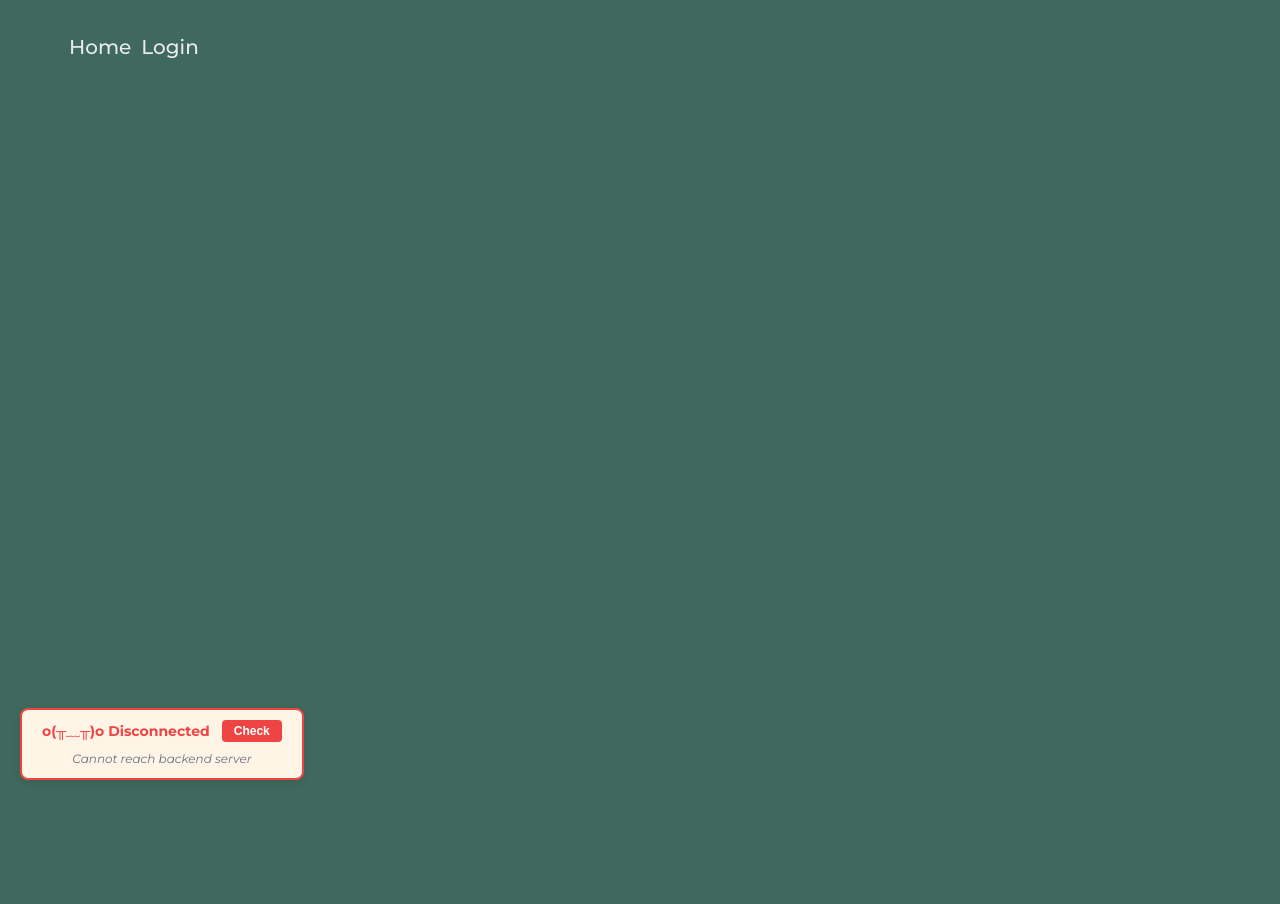
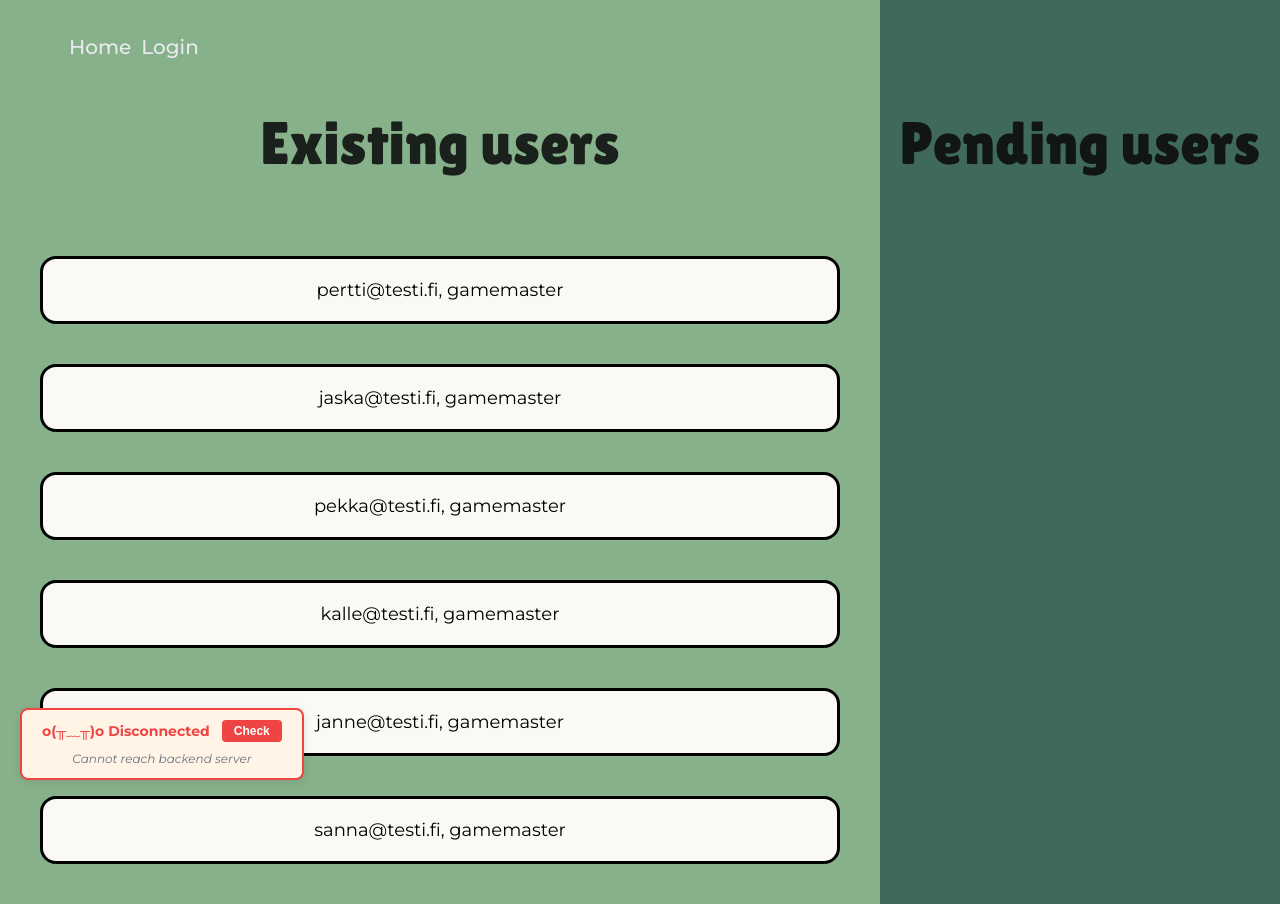
Before and after one commit to WalkAMileGame/WalkAMileGame, a React (Vite) app in the folder frontend/: page /editusers in a window 1280 px wide. Before the commit the page ends 800 px from the top, so only its background shows below. Built offline with nearby package versions, Linux system fonts and the light colour scheme; no server answers; a web font is replaced by a local one.

Commit message:
Preliminary user edit page added

```diff
--- a/frontend/src/App.jsx
+++ b/frontend/src/App.jsx
@@ -9,6 +9,7 @@ import Game from './components/Game'
 import { useNavigate, BrowserRouter as Router, Routes, Route, Link, useLocation} from "react-router-dom"
 import { AuthProvider, useAuth } from './context/AuthContext';
 import ConnectionStatus from './components/ui/ConnectionStatus';
+import EditUsers from './components/EditUsers';
 
 
 function App() {
@@ -64,6 +65,7 @@ function AppContent() {
           <Route path="/landing" element={<LandingPage />} /> {/* if admin logged in show link 'admin panel' or something */}
           <Route path="/hostgame" element={<HostGamePage />} />
           <Route path="/game/:gamecode" element={<Game />} />
+          <Route path="/editusers" element={<EditUsers />} />
         </Routes>
     </>
   )
--- /dev/null
+++ b/frontend/src/components/EditUsers.jsx
@@ -0,0 +1,34 @@
+import React from "react"
+import { Link } from "react-router-dom";
+import '../styles/EditUsers.css';
+
+const placeHolderUsers = [
+    { email: "pertti@testi.fi", role: "gamemaster" },
+    { email: "jaska@testi.fi", role: "gamemaster" },
+    { email: "pekka@testi.fi", role: "gamemaster" },
+    { email: "kalle@testi.fi", role: "gamemaster" },
+    { email: "janne@testi.fi", role: "gamemaster" },
+    { email: "sanna@testi.fi", role: "gamemaster" }
+]
+
+const EditUsers = () => {
+  return (
+    <div className="edit-page">
+      <div className="existing-users">
+        <h1>Existing users</h1>
+        <div className="user-boxes">
+          {placeHolderUsers.map((user, index) => (
+          <button className="user-box" key={index}>
+            {user.email}, {user.role}
+          </button>
+          ))}
+        </div>
+      </div>
+      <div className="pending-users">
+        <h1>Pending users</h1>
+      </div>
+    </div>
+    );
+};
+
+export default EditUsers
--- a/frontend/src/components/LandingPage.jsx
+++ b/frontend/src/components/LandingPage.jsx
@@ -39,7 +39,7 @@ const LandingPage = () => {
               <div className="card-icon">👤</div>
               <h3>MANAGE USERS</h3>
               <p>Create users and manage their permissions </p>
-              <Link to="/landing/#">
+              <Link to="/editusers">
                 <button>Manage</button>
               </Link>
             </div>
--- /dev/null
+++ b/frontend/src/styles/EditUsers.css
@@ -0,0 +1,64 @@
+@import url('https://fonts.googleapis.com/css2?family=Montserrat:ital,wght@0,100..900;1,100..900&display=swap');
+@import url('https://fonts.googleapis.com/css2?family=Lilita+One&display=swap');
+
+body:has(.edit-page) #root { /* there is a #root in gameboard.css, this cancels it */
+  max-width: none;
+  margin: 0;
+  padding: 0;
+}
+
+.edit-page {
+  width: 100vw;
+  min-height: 100vh;
+  display: flex;
+  margin: 0;
+  padding: 0;
+}
+
+.user-boxes {
+  display: flex;
+  flex-direction: column;
+  justify-content: center;
+  align-items: center;
+  flex-wrap: wrap;
+  gap: 40px;
+  padding: 40px;
+  width: 100%;
+}
+
+.user-box {
+  background: #FAF9F6;
+  border: 3px solid black;
+  border-radius: 16px;
+  width: 800px;
+  min-height: 50px;
+  display: flex;
+  flex-direction: column;
+  justify-content: space-between;
+  align-items: center;
+  text-align: center;
+  padding: 20px;
+  transition: transform 0.3s ease, box-shadow 0.3s ease;
+  font-size: 18px;
+  font-family: "Montserrat", sans-serif;
+}
+
+.existing-users {
+  background-color: #86B18A;
+  flex: 1;
+  display: flex;
+  justify-content: top;
+  padding-top: 5rem;
+  align-items: center;
+  flex-direction: column;
+}
+
+.pending-users {
+  background-color: #3F695D;
+  flex: 1;
+  display: flex;
+  justify-content: top;
+  padding-top: 5rem;
+  align-items: center;
+  flex-direction: column;
+}
```
